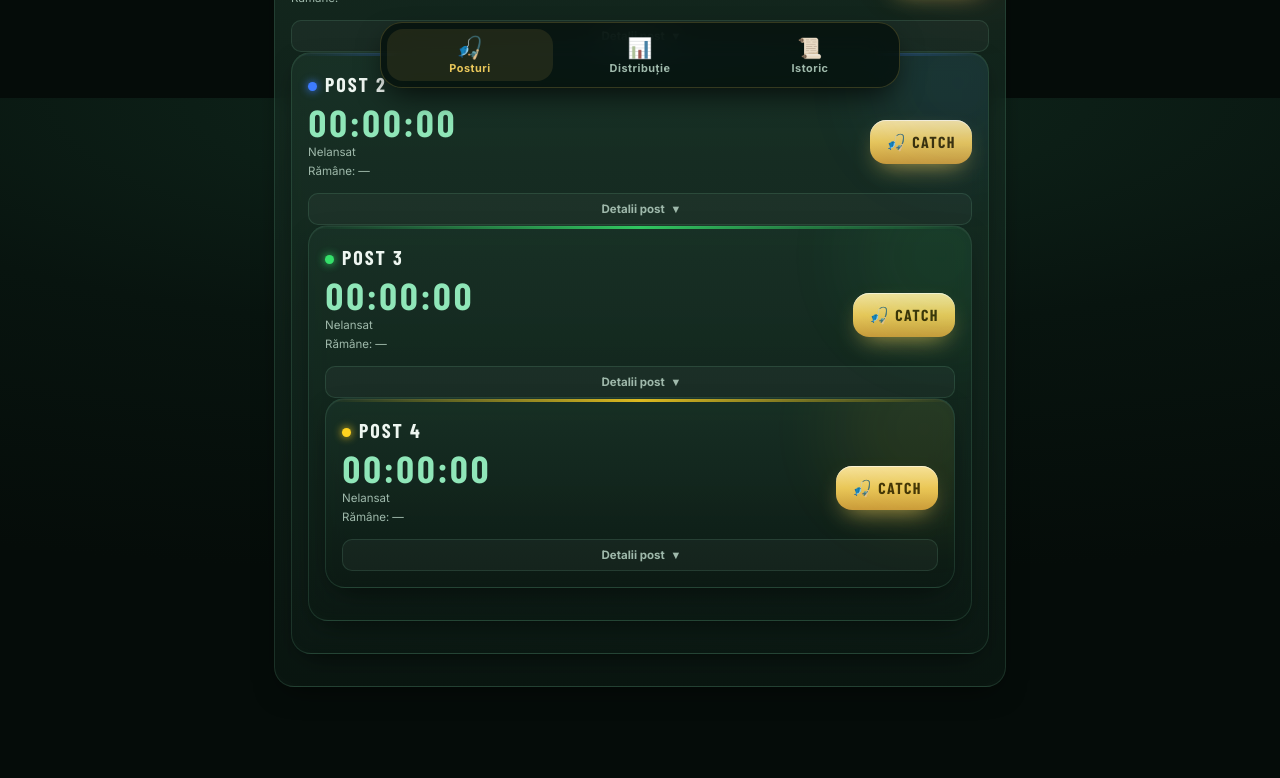
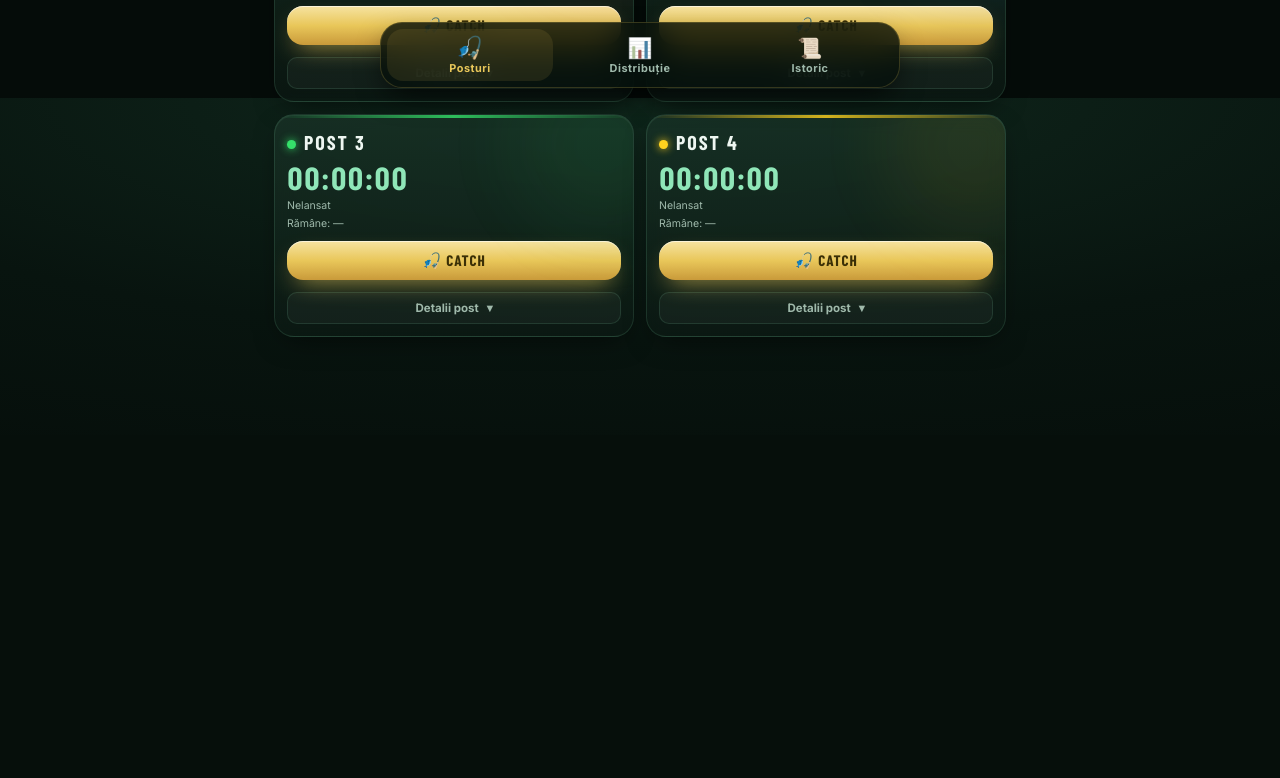
Before and after one commit to focsaneanuionutbogdan18111989-spec/Crap-Counter, a plain HTML site: page index.html in a window 1280 px wide. Shown: the part 702-1480 px from the top of the page. After the commit the page ends 1137 px from the top, so only its background shows below. Drawn offline with nearby package versions, Linux system fonts and the light colour scheme; a web font is replaced by a local one.

Commit message:
v1.5.1: Display posts in separate grid cards

```diff
--- a/index.html
+++ b/index.html
@@ -1,5 +1,5 @@
 <!DOCTYPE html>
-<!-- Version: v1.5.0 -->
+<!-- Version: v1.5.1 -->
 <html lang="ro">
 <head>
 <meta charset="UTF-8">
@@ -54,11 +54,14 @@
 
   main{padding:14px; max-width:760px; margin:0 auto;}
   .view{display:none;} .view.active{display:block; animation:viewin .35s ease;}
+  #v-posturi.view.active{display:grid; grid-template-columns:repeat(2,minmax(0,1fr)); gap:12px; align-items:start;}
   @keyframes viewin{from{opacity:0; transform:translateY(8px)}to{opacity:1; transform:none}}
 
   .post{--c:var(--accent); background:linear-gradient(180deg,rgba(26,52,40,.72),rgba(12,26,20,.72)); border:1px solid var(--border); border-radius:20px;
     padding:16px; margin-bottom:16px; box-shadow:var(--shadow); position:relative; overflow:hidden;
     -webkit-backdrop-filter:blur(10px); backdrop-filter:blur(10px);}
+  #v-posturi .post{min-width:0; margin:0; padding:12px;}
+  #v-posturi .post.expanded{grid-column:1/-1; padding:16px;}
   .post::before{content:""; position:absolute; left:0; right:0; top:0; height:3px; background:linear-gradient(90deg,transparent,var(--c),transparent); opacity:.85;}
   .post::after{content:""; position:absolute; right:-60px; top:-60px; width:180px; height:180px; border-radius:50%;
     background:var(--c); opacity:.07; filter:blur(40px); pointer-events:none;}
@@ -67,12 +70,12 @@
   .timer{font-family:var(--display); font-size:3rem; font-weight:700; color:var(--accent2); font-variant-numeric:tabular-nums; letter-spacing:2px; line-height:1.05;}
   .timer.running{color:var(--gold); text-shadow:0 0 22px rgba(233,199,90,.45);}
   .startedAt{font-size:.72rem; color:var(--muted); margin-bottom:10px;}
-  .post-summary{display:grid; grid-template-columns:minmax(0,1fr) auto; gap:2px 12px; align-items:center;}
-  .post-summary .timer{grid-column:1; font-size:2.35rem;}
-  .post-summary .startedAt{grid-column:1; margin:0;}
-  .post-summary .post-remaining{grid-column:1; color:var(--muted); font-size:.72rem; font-variant-numeric:tabular-nums;}
+  .post-summary{display:grid; grid-template-columns:minmax(0,1fr); gap:3px; align-items:start;}
+  .post-summary .timer{grid-column:1; font-size:clamp(1.35rem,3.5vw,2rem); letter-spacing:1px;}
+  .post-summary .startedAt{grid-column:1; margin:0; font-size:.66rem;}
+  .post-summary .post-remaining{grid-column:1; color:var(--muted); font-size:.66rem; font-variant-numeric:tabular-nums;}
   .post-summary .post-remaining.due{color:var(--gold2); font-weight:700;}
-  .post-summary .btn-catch{grid-column:2; grid-row:1 / span 3; width:auto; min-width:100px; margin:0; padding:12px 16px; font-size:1rem; letter-spacing:1.5px;}
+  .post-summary .btn-catch{grid-column:1; grid-row:auto; width:100%; min-width:0; margin:6px 0 0; padding:10px 8px; font-size:.95rem; letter-spacing:1px;}
   .post-expand{width:100%; margin-top:12px; padding:8px 10px; display:flex; justify-content:center; align-items:center; gap:8px;
     color:var(--muted); background:rgba(255,255,255,.035); border:1px solid var(--border); border-radius:10px; font-size:.72rem; font-weight:700;}
   .post-expand:hover,.post-expand:focus-visible{color:var(--gold); border-color:rgba(233,199,90,.4); outline:none;}
@@ -339,7 +342,7 @@
 
 <script src="https://cdn.sheetjs.com/xlsx-0.20.3/package/dist/xlsx.full.min.js"></script>
 <script>
-var APP_VERSION='1.5.0';
+var APP_VERSION='1.5.1';
 document.getElementById('appVersion').textContent='v'+APP_VERSION;
 var LS_KEY='bs_counter_v1';
 var state = load();
@@ -390,7 +393,7 @@ function renderPosts(){
     var kgC=state.catches.filter(function(x){return x.post===i+1;}).reduce(function(a,b){return a+b.kg;},0);
     var expanded=!!(ui.expandedPosts&&ui.expandedPosts[i]);
     var remaining=p.soakDeadline?fmt(p.soakDeadline-Date.now()):(p.soakAlerted?'Timp expirat':p.soakDurationMs?'Durată setată · neînceput':'Nesetat');
-    h+='<div class="post" id="post'+i+'" style="--c:'+ROD_C[i]+'">'
+    h+='<div class="post'+(expanded?' expanded':'')+'" id="post'+i+'" style="--c:'+ROD_C[i]+'">'
       +'<h3><span><i class="pdot"></i>POST '+(i+1)+'</span></h3>'
       +'<div class="post-summary">'
         +'<div class="timer'+(running?' running':'')+'" id="tm'+i+'">'+fmt(el)+'</div>'
@@ -428,7 +431,7 @@ function renderPosts(){
       +'<div class="row"><div style="flex:1"><label class="fl">Distanță (m)</label>'
         +'<input type="number" min="0" step="1" inputmode="numeric" value="'+(p.distance||'')+'" onchange="setDistance('+i+',this.value)" placeholder="ex. 120">'
       +'</div></div>'
-      +'</div>';
+      +'</div></div>';
   }
   c.innerHTML=h;
   updateHero();
```
Also changed, not shown: 1 other file.
